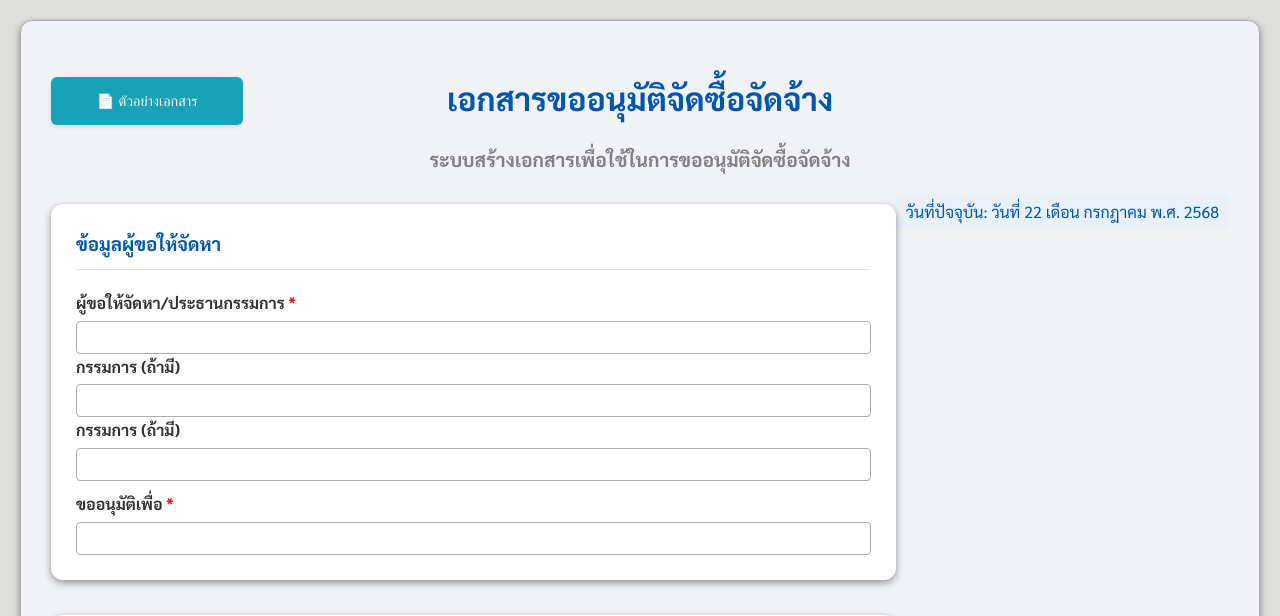
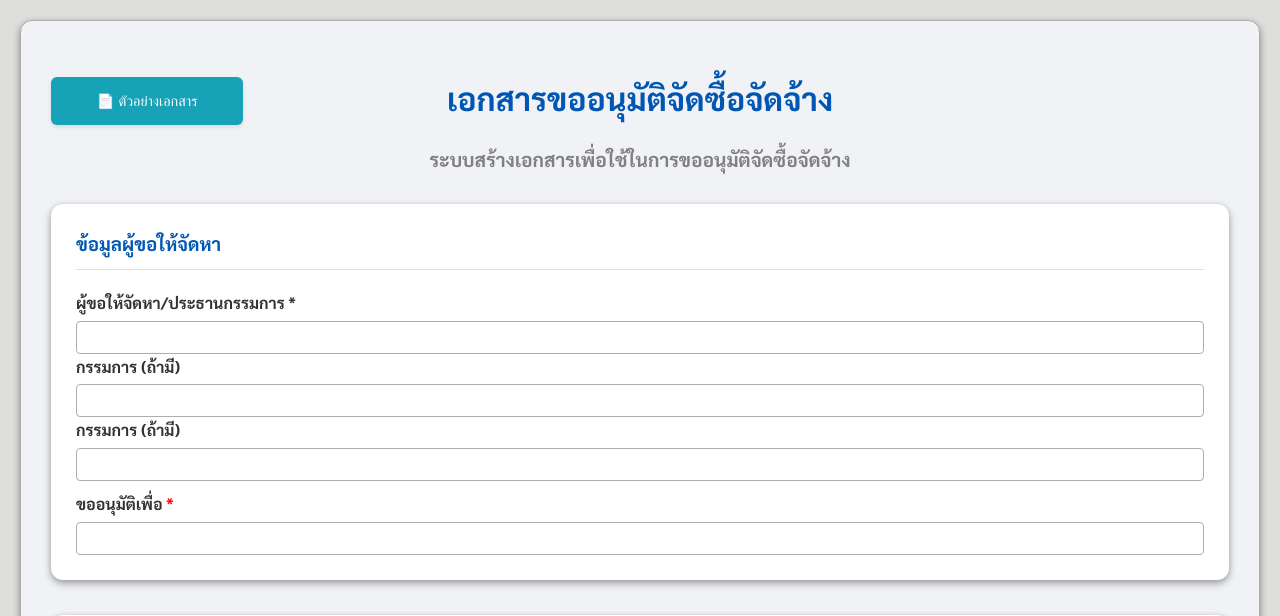
Before and after one commit to Kowit123/procurementForm, a Flask app: page / in a window 1280 px wide. Shown: the top 616 px of the page. Run offline with Flask 3, Linux system fonts and the light colour scheme.

Commit message:
hide the date

```diff
--- a/static/style.css
+++ b/static/style.css
@@ -81,21 +81,6 @@
     text-align: center;
     margin-bottom: 10px;
     font-size: 1.2em;
-}
-
-/* Date info styling */
-.date-info {
-    text-align: right;
-    margin: 10px 0 20px;
-    font-size: 1em;
-    color: #0056b3;
-    font-weight: 500;
-    padding: 5px 10px;
-    background-color: #e9f0f8;
-    border-radius: 4px;
-    display: inline-block;
-    float: right;
-    clear: both;
 }
 
 /* Example document section styling - positioned to the left */
--- a/templates/form.html
+++ b/templates/form.html
@@ -24,15 +24,14 @@
 
         <form id="procurementForm" action="/generate" method="post">
             <!-- Hidden input for current date in Thai Buddhist Era format -->
-            <input type="hidden" id="current_date" name="current_date">
+            <!-- <input type="hidden" id="current_date" name="current_date"> -->
 
             <div class="form-sections">
                 <!--section1-->
                 <div class="form-section section-box">
                     <h3>ข้อมูลผู้ขอให้จัดหา</h3>
                     <div class="responsible-person">
-                        <label for="responsible_person">ผู้ขอให้จัดหา/ประธานกรรมการ <span
-                                class="required">*</span></label>
+                        <label for="responsible_person">ผู้ขอให้จัดหา/ประธานกรรมการ <spanclass="required">*</span></label>
                         <input type="text" id="responsible_person" name="responsible_person" required>
                         <label for="responsible_committee_member1">กรรมการ (ถ้ามี)</label>
                         <input type="text" id="responsible_committee_member1" name="responsible_committee_member1">
@@ -146,7 +145,7 @@
         }
 
         // Set current date in Thai Buddhist Era format when page loads
-        document.addEventListener('DOMContentLoaded', function() {
+        document.addEventListener('DOMContentLoaded', function () {
             const currentDate = new Date();
             const thaiDate = convertToThaiDate(currentDate);
             document.getElementById('current_date').value = thaiDate;
```
Also changed, not shown: .kiro/specs/procurement-document-generator/tasks.md, 1 other file.
